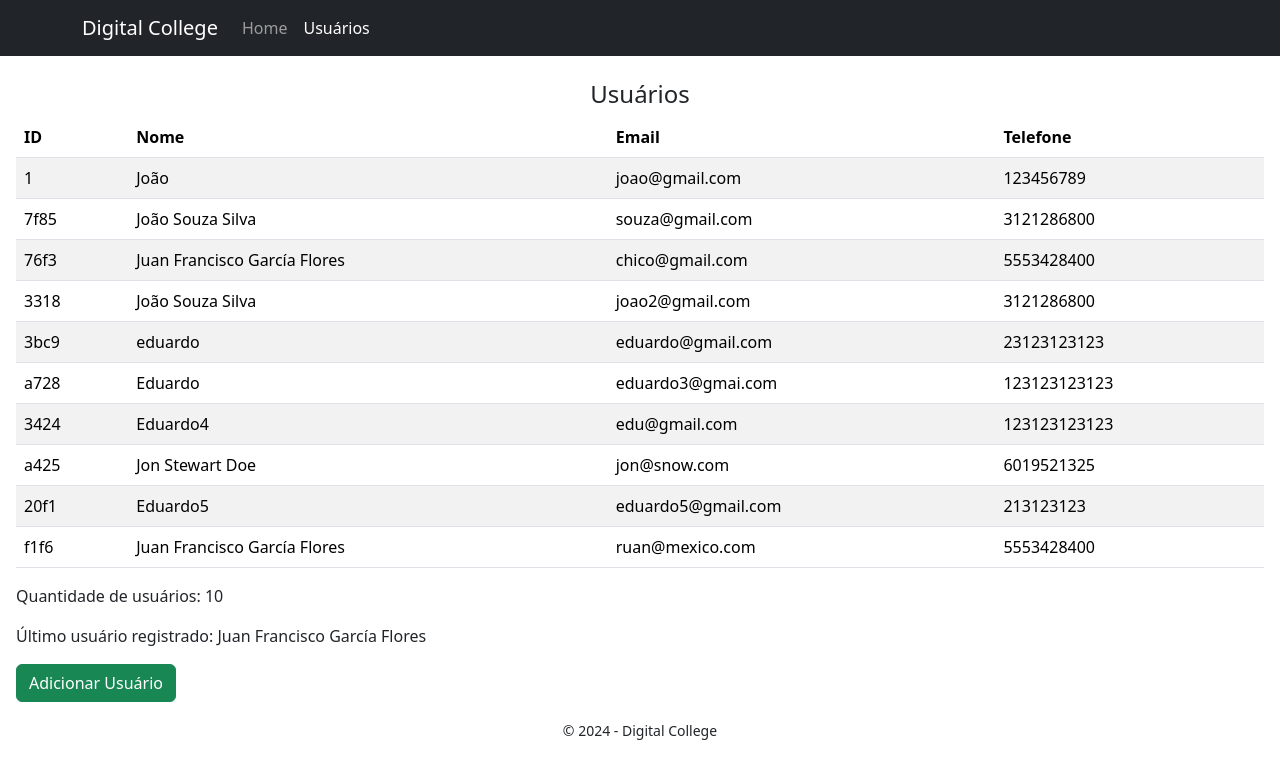
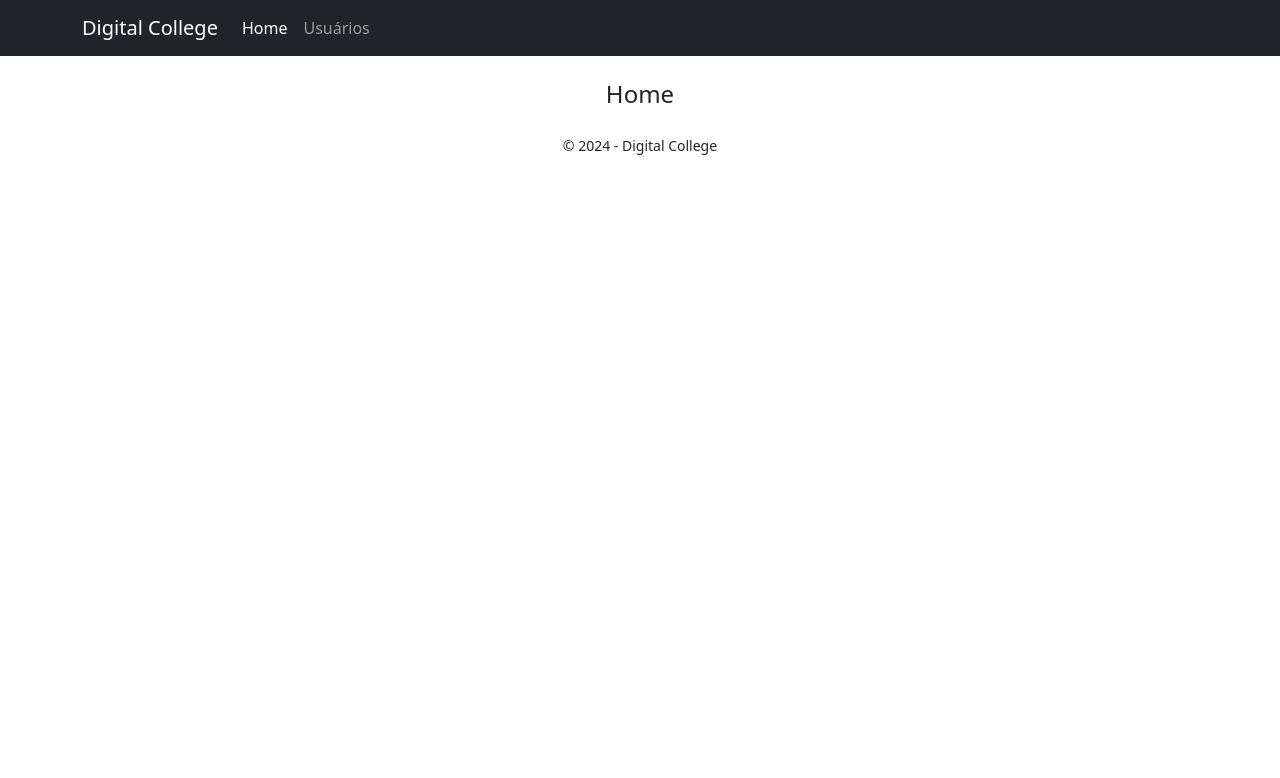
Before and after one commit to eduardoroseo/turma-fs-14, a React (Vite) app in the folder 7-react/aula-react/: page / in a window 1280 px wide. Shown: the top 778 px of the page. Built offline with nearby package versions, Linux system fonts and the light colour scheme; data requests are answered from the project's data file.

Commit message:
feat: configuracao do react router dom

```diff
--- a/7-react/aula-react/package.json
+++ b/7-react/aula-react/package.json
@@ -14,7 +14,8 @@
     "bootstrap": "^5.3.3",
     "react": "^18.3.1",
     "react-bootstrap": "^2.10.4",
-    "react-dom": "^18.3.1"
+    "react-dom": "^18.3.1",
+    "react-router-dom": "^6.26.0"
   },
   "devDependencies": {
     "@types/react": "^18.3.3",
--- a/7-react/aula-react/src/App.tsx
+++ b/7-react/aula-react/src/App.tsx
@@ -1,6 +1,8 @@
+import { Route, Routes } from "react-router-dom";
 import Container from "./components/Container";
 import Content from "./components/Content";
 import Menu from "./components/Menu";
+import Home from "./pages/Home";
 import Users from "./pages/Users";
 
 const App = () => {
@@ -8,7 +10,10 @@ const App = () => {
     <Container>
       <Menu />
       <Content>
-        <Users />
+        <Routes>
+          <Route path="/" element={<Home />}></Route>
+          <Route path="/usuarios" element={<Users />}></Route>
+        </Routes>
       </Content>
       <div className="text-center">
         <small>© 2024 - Digital College</small>
--- a/7-react/aula-react/src/components/Menu/index.tsx
+++ b/7-react/aula-react/src/components/Menu/index.tsx
@@ -1,16 +1,23 @@
 import { Container, Nav, Navbar } from "react-bootstrap";
+import { NavLink } from "react-router-dom";
 
 const Menu = () => {
   return (
     <header>
       <Navbar bg="dark" data-bs-theme="dark">
         <Container>
-          <Navbar.Brand href="#home">Digital College</Navbar.Brand>
+          <Navbar.Brand href="/">Digital College</Navbar.Brand>
           <Nav className="me-auto">
-            <Nav.Link href="#home">Home</Nav.Link>
-            <Nav.Link href="#usuarios" active={true}>
-              Usuários
-            </Nav.Link>
+            <li className="nav-item">
+              <NavLink to={"/"} className={"nav-link"}>
+                Home
+              </NavLink>
+            </li>
+            <li className="nav-item">
+              <NavLink to={"/usuarios"} className={"nav-link"}>
+                Usuários
+              </NavLink>
+            </li>
           </Nav>
         </Container>
       </Navbar>
--- a/7-react/aula-react/src/main.tsx
+++ b/7-react/aula-react/src/main.tsx
@@ -1,10 +1,12 @@
-import React from "react";
 import ReactDOM from "react-dom/client";
 import App from "./App.tsx";
 import "bootstrap/dist/css/bootstrap.min.css";
+import { BrowserRouter } from "react-router-dom";
 
 ReactDOM.createRoot(document.getElementById("root")!).render(
   // <React.StrictMode>
+  <BrowserRouter>
     <App />
+  </BrowserRouter>
   // </React.StrictMode>
 );
```
Also changed, not shown: 2 other files (tests, documents, lock files or other folders).
